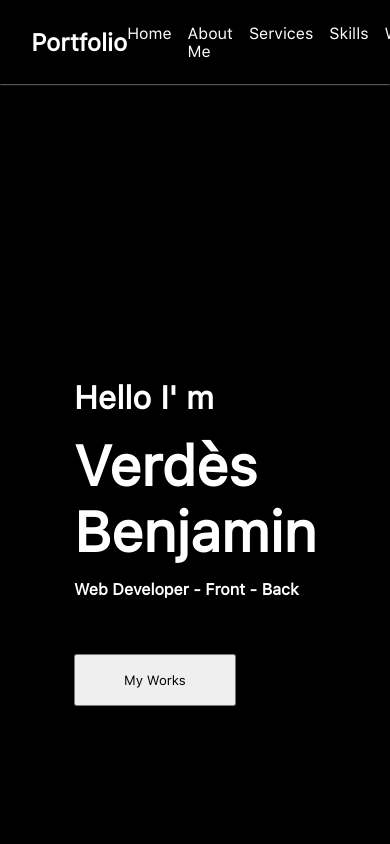
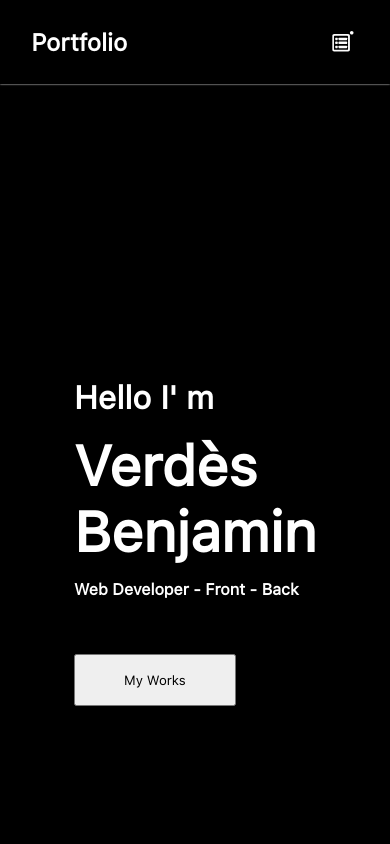
Before and after one commit to verdesB/BenD0tC0mReact, a React (Vite) app: page / in a window 390 px wide. Shown: the top 844 px of the page. Built offline with nearby package versions, Linux system fonts and the light colour scheme.

Commit message:
menu mobile first

```diff
--- a/src/components/App/App.js
+++ b/src/components/App/App.js
@@ -4,6 +4,7 @@ import About from "../About"
 import Services from "../Services"
 import Contact from "../Contact"
 import Skills from "../Skills"
+import './mixin.scss'
 import './global.scss'
 
 const App = () => {
--- /dev/null
+++ b/src/components/App/mixin.scss
@@ -0,0 +1,31 @@
+
+@mixin smallDevices {
+    @media screen and (min-width: 481px) {
+      @content;
+    }
+  }
+
+  @mixin smallTablets {
+    @media screen and (min-width: 768px) {
+      @content;
+    }
+  }
+
+  @mixin largeTablet {
+    @media screen and (min-width: 992px) {
+      @content;
+    }
+  }
+
+  @mixin desktop {
+    @media screen and (min-width: 1200px) {
+        @content;
+    }
+  }
+
+  @mixin xtraScreen {
+    @media screen and (min-width: 1920px) {
+        @content;
+    }
+
+  }
--- /dev/null
+++ b/src/components/Header/function.js
@@ -0,0 +1,9 @@
+
+const menuEvent = () => {const button = document.querySelector('.menu');
+const menuList = document.querySelector('.header__list')
+button.addEventListener('click', (e) => {
+    menuList.classList.toggle('show');
+    menuList.classList.toggle('closed')
+});}
+
+export default menuEvent
--- a/src/components/Header/header.scss
+++ b/src/components/Header/header.scss
@@ -22,10 +22,25 @@
     }
     &__list {
 
+        display: flex;
+        gap: 1rem;
+        flex-direction: column;
+        padding: 2rem;
+       // gap: 1rem;
+    }
+    .closed {
+        position: absolute;
+        right: 2rem;
+        top: -150rem;
         list-style-type: none;
-        display: flex;
-        flex-direction: row;
-        gap: 1rem;
+    }
+    .show {
+        position: absolute;
+        top: 5.5rem;
+        right: 2.5rem;
+        z-index: 0;
+        border: 1px solid white;
+        transition: all ease-in-out 0.3s;
     }
     &__list li a {
         color: white;
@@ -34,11 +49,22 @@
 }
 .menu {
     font-size: 42px;
-    background-image: url(../../assets/icon/Menuwhite.svg);
+    background: url(../../assets/icon/Menuwhite.svg), black;
     z-index: 1001;
     cursor: pointer;
-    width: 42px;
-    height: 42px;
-    display: none;
+    width: 36px;
+    height: 36px;
+    border: none;
+    border-radius: 0.1rem;
+    transition: all ease-in-out 0.1s;
 
 }
+.menu:hover {
+    border-bottom: 3px solid white;
+    border-right: 3px solid white;
+    border-top: 1px solid white;
+    border-left: 1px solid white;
+}
+.menu:active {
+ border: none;
+}
--- a/src/components/Header/index.js
+++ b/src/components/Header/index.js
@@ -1,12 +1,19 @@
 import './header.scss'
+import menuEvent from './function'
+import { useEffect } from 'react'
 
 const Header = () => {
+
+    useEffect(() => {
+        menuEvent();
+    }, []);
+
     return(
         <header className="header">
             <nav className='header__nav'>
                 <h2 className='header__logo'>Portfolio</h2>
-                <div className='menu'></div>
-                <ul className='header__list'>
+                <button className='menu'></button>
+                <ul className='header__list closed'>
                     <li ><a href="#home">Home</a></li>
                     <li><a href="#about">About Me</a></li>
                     <li><a href="#services">Services</a></li>
@@ -16,6 +23,8 @@ const Header = () => {
                 </ul>
             </nav>
         </header>
+
     )
+
 }
 export default Header
```
